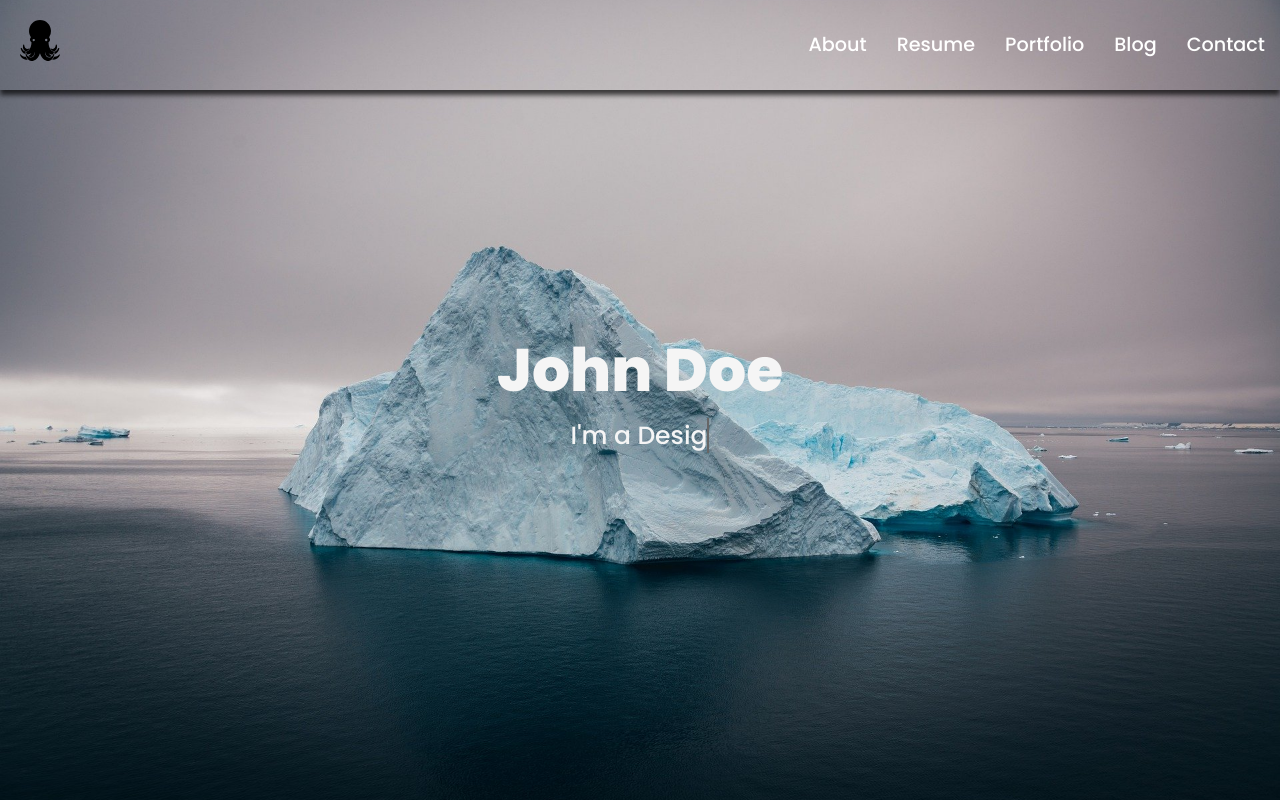
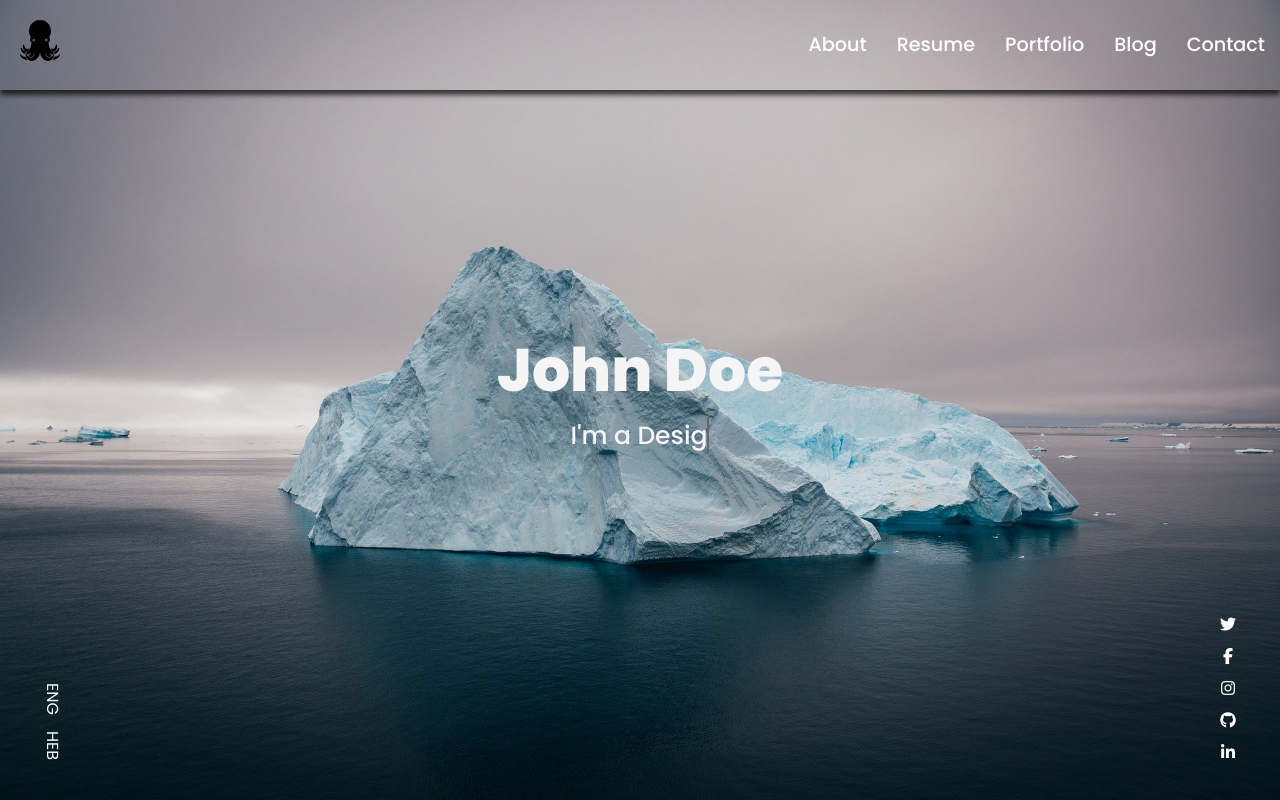
Before and after one commit to or-yam/portfolio-mockup, a plain HTML site: page index.html in a window 1280 px wide. Drawn offline with Linux system fonts and the light colour scheme.

Commit message:
add bottom links in relation to the view port

```diff
--- a/index.html
+++ b/index.html
@@ -9,6 +9,7 @@
     />
     <link rel="stylesheet" href="style.css" />
     <title>Document</title>
+    <script src="https://use.fontawesome.com/65bd7049b9.js"></script>
   </head>
   <body>
     <nav class="navbar">
@@ -38,6 +39,46 @@
         </h3>
       </div>
     </section>
+    <footer class='bottom-link'>
+      <div class='push'>
+          <ul>
+            <li>
+              <a href="#">ENG</a>
+            </li>
+            <li>
+                <a href="#">HEB</a>
+            </li>
+          </ul>
+        </div>
+      <div>
+        <ul>
+          <li>
+            <a href="#">
+              <i class="fa fa-twitter"></i>
+            </a>
+          </li>
+          <li>
+            <a href="#">
+              <i class="fa fa-facebook"></i>
+            </a>
+          </li>
+          <li><a href="#">
+            <i class="fa fa-instagram"></i>
+          </a>
+          </li>
+          <li>
+            <a href="#">
+              <i class="fa fa-github"></i>
+            </a>
+          </li>
+          <li>
+            <a href="#">
+              <i class="fa fa-linkedin"></i>
+            </a>
+          </li>
+        </ul>
+      </div>
+    </footer>
     <script src="/script.js"></script>
   </body>
 </html>
--- a/style.css
+++ b/style.css
@@ -45,7 +45,7 @@ h3 {
   width: 100%;
   height: 100%;
   overflow: hidden;
-  background: url(/assets/iceberg-5163649_1920.jpg) no-repeat center
+  background: url(./assets/iceberg-5163649_1920.jpg) no-repeat center
     center/cover;
 }
 
@@ -84,3 +84,21 @@ li > a {
 .icon > img {
   width: 100%;
 }
+
+.bottom-link {
+  position: fixed;
+  bottom: 0;
+  width: 100%;
+  padding: 2em;
+  display: flex;
+  justify-content: space-between;
+}
+
+.bottom-link li {
+  padding: 0.5em;
+  writing-mode: vertical-rl;
+}
+
+.push {
+  margin-top: auto;
+}
```
